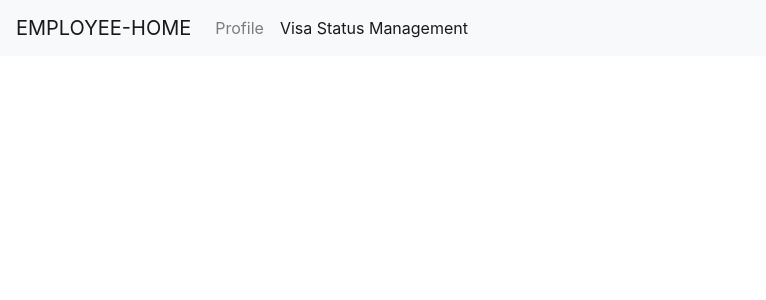
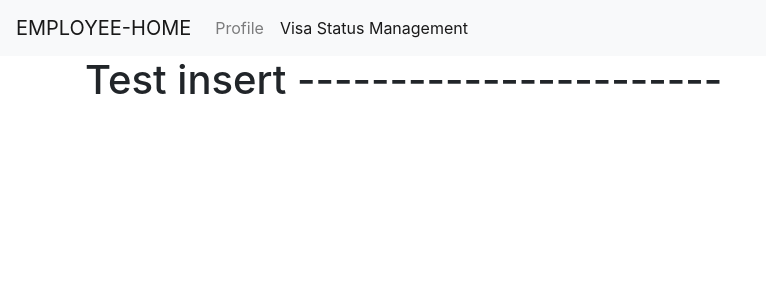
Before and after one commit to team-boba/boba-frontend, an Angular app: page /employee/visa-status-management in a window 1280 px wide. Shown: the top 300 px of the page, without its empty margins (0-766 px from the left). Built offline with nearby package versions, Linux system fonts and the light colour scheme.

Commit message:
test insert one code line
Signed-off-by: Ethan Wang <ethan@Ethans-MBP.lan>

```diff
--- a/src/app/employee/component/visa-status-management/visa-status-management.component.html
+++ b/src/app/employee/component/visa-status-management/visa-status-management.component.html
@@ -95,3 +95,6 @@
   </div>
 
 </div>
+
+
+<h1>Test insert -----------------------</h1>
```
